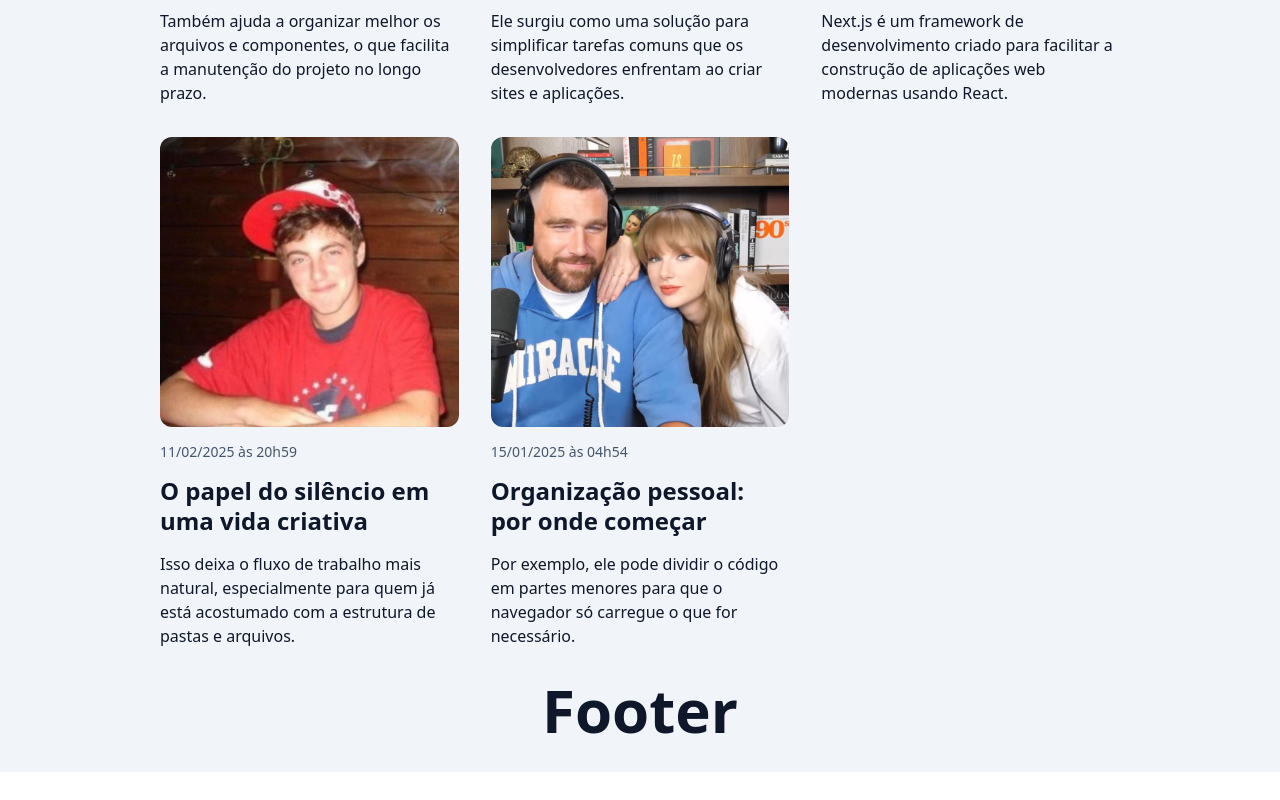
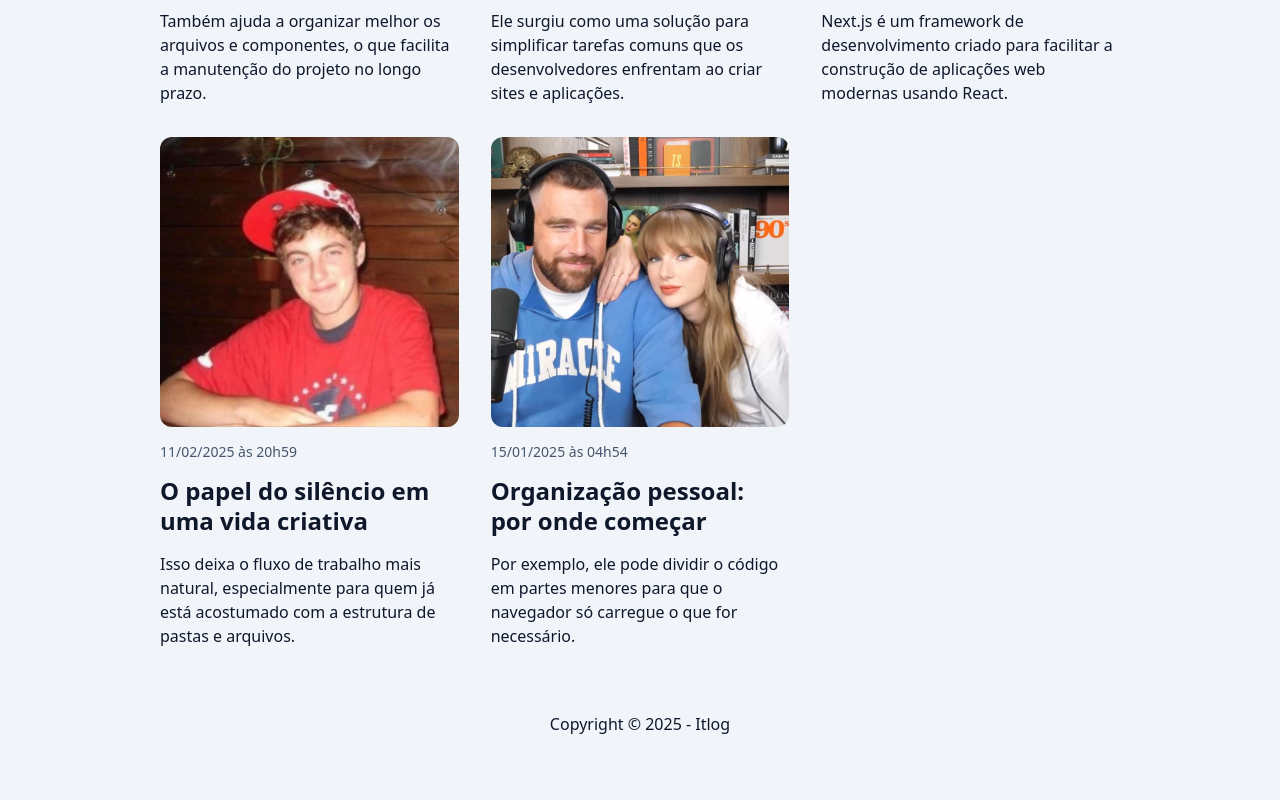
Before and after one commit to ItalyChristian/basic-blog-react, a Next.js app: page / in a window 1280 px wide. Shown: the part 1738-2538 px from the top of the page. Before the commit the page ends 2510 px from the top, so only its background shows below. Built offline with nearby package versions, Linux system fonts and the light colour scheme.

Commit message:
updating footer

```diff
--- a/src/app/layout.tsx
+++ b/src/app/layout.tsx
@@ -1,20 +1,15 @@
 import type { Metadata } from 'next';
-import { Geist, Geist_Mono } from 'next/font/google';
 import './globals.css';
-
-const geistSans = Geist({
-  variable: '--font-geist-sans',
-  subsets: ['latin'],
-});
-
-const geistMono = Geist_Mono({
-  variable: '--font-geist-mono',
-  subsets: ['latin'],
-});
+import { Container } from '@/components/Container';
+import { Header } from '@/components/Header';
+import { Footer } from '@/components/Footer';
 
 export const metadata: Metadata = {
-  title: 'Itlog',
-  description: "that's italy's blog",
+  title: {
+    default: 'Itlog',
+    template: '%s | Itlog',
+  },
+  description: "That's italy's blog",
 };
 
 export default function RootLayout({
@@ -23,11 +18,13 @@
   children: React.ReactNode;
 }>) {
   return (
-    <html lang='en'>
-      <body
-        className={`${geistSans.variable} ${geistMono.variable} antialiased`}
-      >
-        {children}
+    <html lang='pt-BR'>
+      <body>
+        <Container>
+          <Header />
+          {children}
+          <Footer />
+        </Container>
       </body>
     </html>
   );
--- a/src/app/page.tsx
+++ b/src/app/page.tsx
@@ -1,5 +1,3 @@
-import { Container } from '@/components/Container';
-import { Header } from '@/components/Header';
 import { PostsList } from '@/components/PostsList';
 import { SpinLoader } from '@/components/SpinLoader';
 import { Suspense } from 'react';
@@ -7,9 +5,7 @@
 
 export default async function Home() {
   return (
-    <Container>
-      <Header />
-
+    <>
       <Suspense fallback={<SpinLoader />}>
         <PostFeatured />
       </Suspense>
@@ -17,10 +13,6 @@
       <Suspense fallback={<SpinLoader />}>
         <PostsList />
       </Suspense>
-
-      <footer>
-        <p className='text-6xl font-bold text-center py-8'>Footer</p>
-      </footer>
-    </Container>
+    </>
   );
 }
--- /dev/null
+++ b/src/components/Footer/index.tsx
@@ -0,0 +1,12 @@
+import Link from 'next/link';
+
+export const Footer = () => {
+  return (
+    <footer className='pb-16 text-center'>
+      <p>
+        <span>Copyright &copy; {new Date().getFullYear()} - </span>
+        <Link href='/'>Itlog</Link>
+      </p>
+    </footer>
+  );
+};
--- a/src/components/PostsList/index.tsx
+++ b/src/components/PostsList/index.tsx
@@ -6,7 +6,7 @@
   const posts = await findAllPublishedPosts();
 
   return (
-    <div className='grid grid-cols-1 gap-8 sm:grid-cols-2 lg:grid-cols-3'>
+    <div className='grid grid-cols-1 mb-16 gap-8 sm:grid-cols-2 lg:grid-cols-3'>
       {posts.slice(1).map(post => {
         const postLink = `/post/${post.slug}`;
 
```
Also changed, not shown: src/app/about/page.tsx (added).
